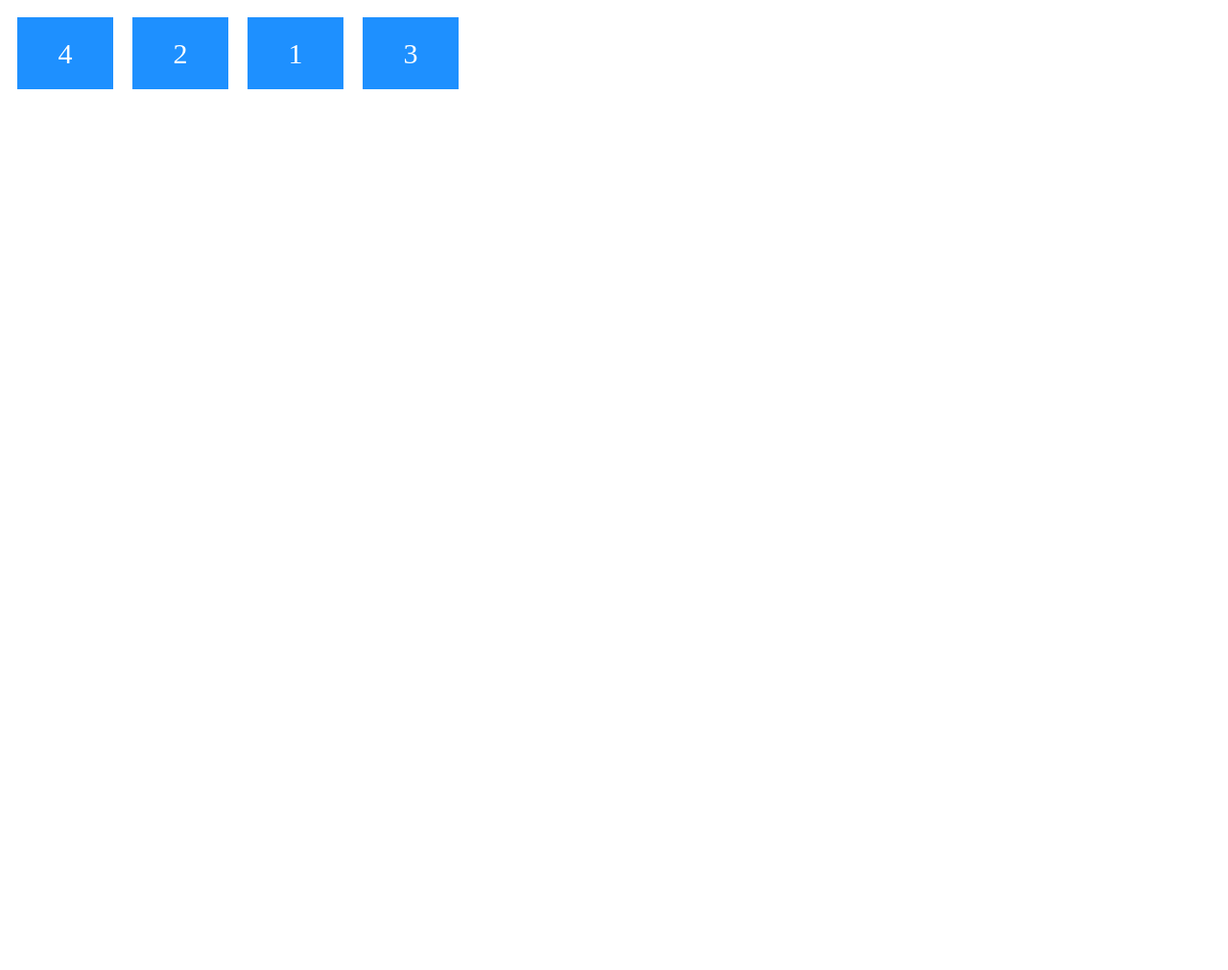
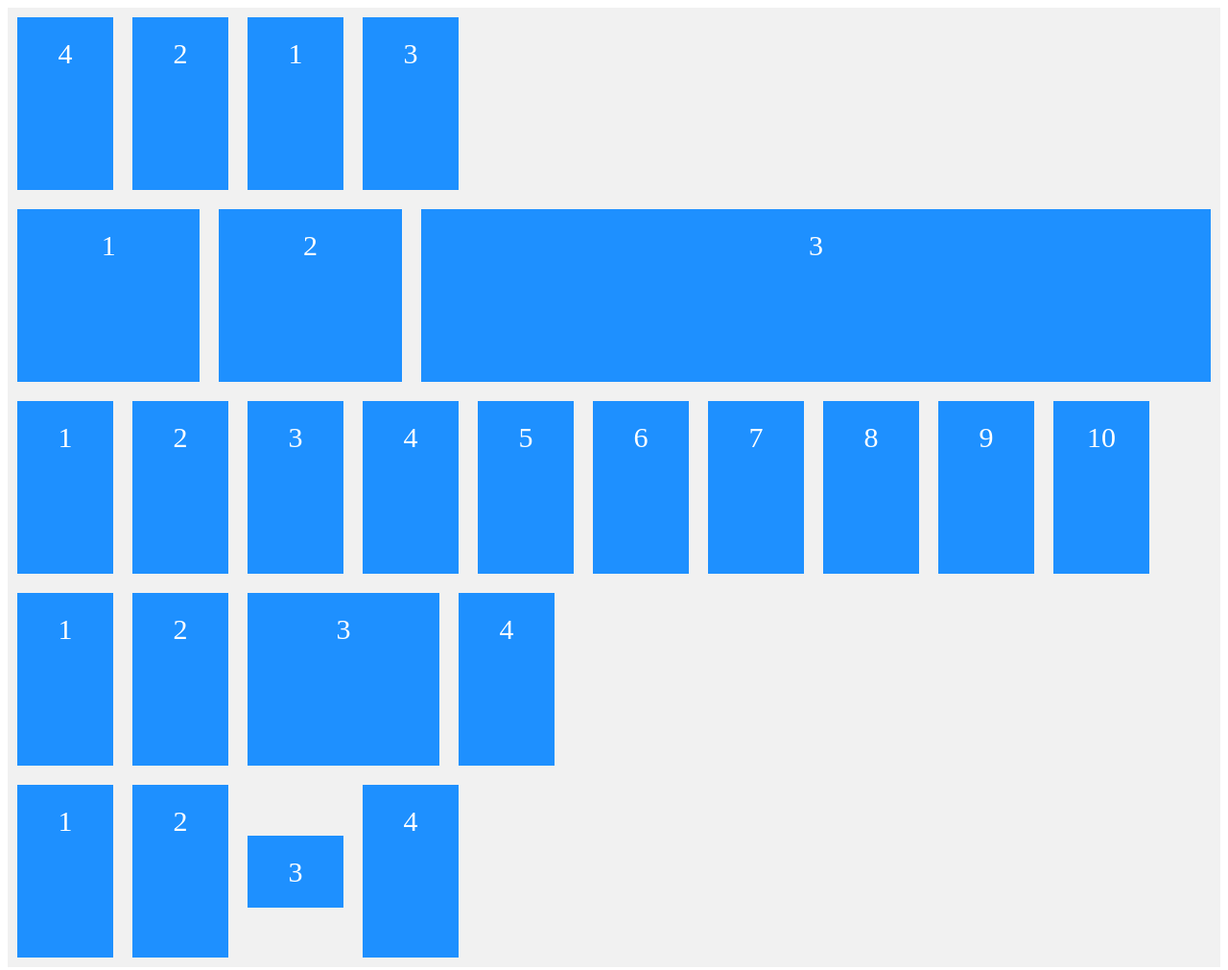
Before and after one commit to naima-shk/Circle-Web-Development, a plain HTML site: page class work(lectures)/class 9 (a)/index.html in a window 1280 px wide. Shown: the whole page at 96% size. Before the commit the page ends 800 px from the top, so only its background shows below. Drawn offline with Linux system fonts and the light colour scheme.

Commit message:
'Flexitems-properties-implemented'

```diff
--- a/class work(lectures)/class 9 (a)/index.html
+++ b/class work(lectures)/class 9 (a)/index.html
@@ -14,5 +14,35 @@
         <div style="order: 4">3</div>
         <div style="order: 1">4</div>
       </div>
+      <div class="flex-container">
+        <div style="flex-grow: 1">1</div>
+        <div style="flex-grow: 1">2</div>
+        <div style="flex-grow: 8">3</div>
+      </div>
+      <div class="flex-container">
+        <div>1</div>
+        <div>2</div>
+        <div style="flex-shrink: 0">3</div>
+        <div>4</div>
+        <div>5</div>
+        <div>6</div>
+        <div>7</div>
+        <div>8</div>
+        <div>9</div>
+        <div>10</div>
+      </div>
+      <div class="flex-container">
+        <div>1</div>
+        <div>2</div>
+        <div style="flex-basis: 200px">3</div>
+        <div>4</div>
+      </div>
+      <div class="flex-container">
+        <div>1</div>
+        <div>2</div>
+        <div style="align-self: center">3</div>
+        <div>4</div>
+      </div>
+
 </body>
 </html>
--- a/class work(lectures)/class 9 (a)/style.css
+++ b/class work(lectures)/class 9 (a)/style.css
@@ -12,3 +12,62 @@ display: flex;
     line-height: 75px;
     font-size: 30px;
   }
+  .flex-container {
+    display: flex;
+    align-items: stretch;
+    background-color: #f1f1f1;
+  }
+
+  .flex-container > div {
+    background-color: DodgerBlue;
+    color: white;
+    margin: 10px;
+    text-align: center;
+    line-height: 75px;
+    font-size: 30px;
+  }
+  .flex-container {
+    display: flex;
+    align-items: stretch;
+    background-color: #f1f1f1;
+  }
+
+  .flex-container>div {
+    background-color: DodgerBlue;
+    color: white;
+    width: 100px;
+    margin: 10px;
+    text-align: center;
+    line-height: 75px;
+    font-size: 30px;
+  }
+  .flex-container {
+    display: flex;
+    align-items: stretch;
+    background-color: #f1f1f1;
+  }
+
+  .flex-container > div {
+    background-color: DodgerBlue;
+    color: white;
+    width: 100px;
+    margin: 10px;
+    text-align: center;
+    line-height: 75px;
+    font-size: 30px;
+  }
+  .flex-container {
+    display: flex;
+    height: 200px;
+    background-color: #f1f1f1;
+  }
+
+  .flex-container > div {
+    background-color: DodgerBlue;
+    color: white;
+    width: 100px;
+    margin: 10px;
+    text-align: center;
+    line-height: 75px;
+    font-size: 30px;
+  }
```
